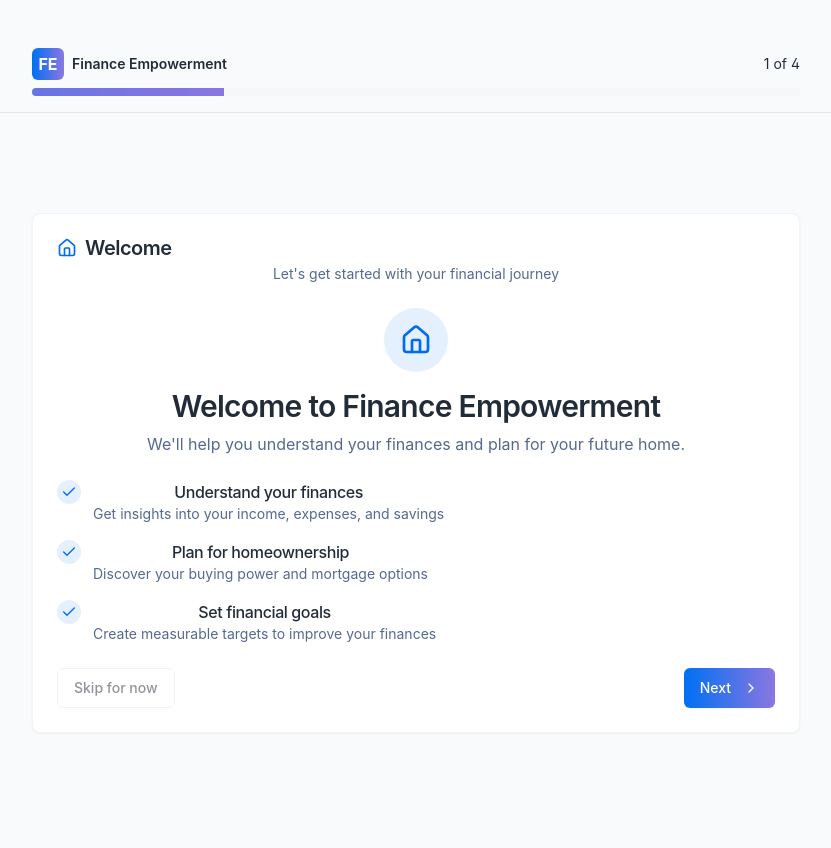
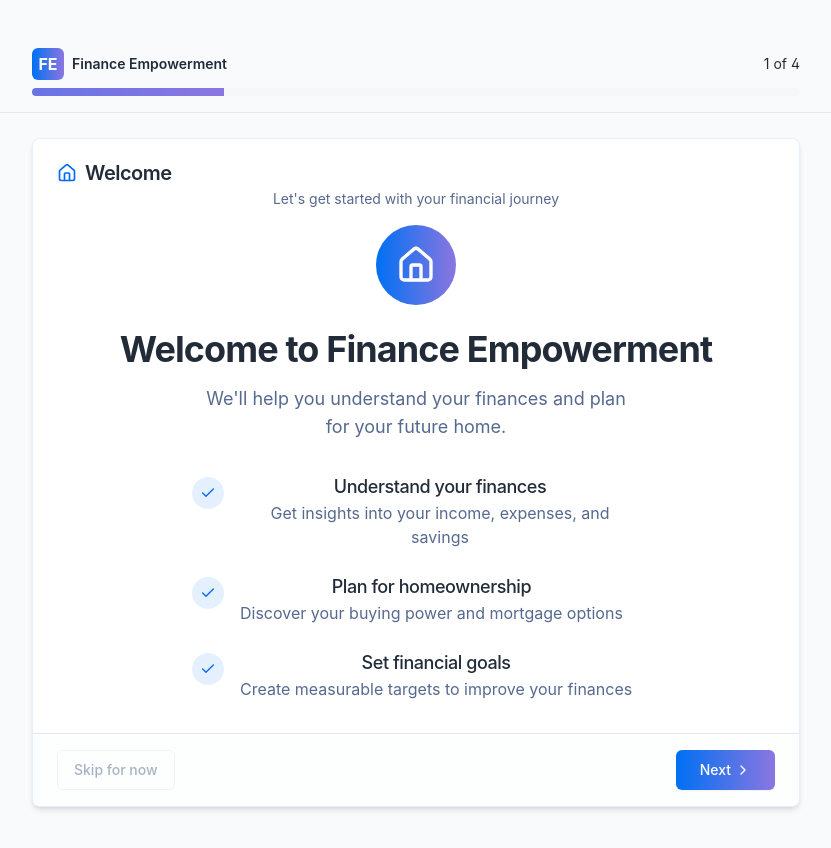
Before and after one commit to batterybuildsog1/homebuyer-empowerment-tool, a React (Vite) app: page /onboarding in a window 1280 px wide. Shown: the top 848 px of the page, without its empty margins (224-1055 px from the left). Built offline with nearby package versions, Linux system fonts and the light colour scheme.

Commit message:
Fix: Improve onboarding page layout
Adjust the layout of the onboarding page to improve aesthetics and consistency with other pages.

```diff
--- a/src/hooks/financial/useFinancialForm.ts
+++ b/src/hooks/financial/useFinancialForm.ts
@@ -1,4 +1,3 @@
-
 import { useState, useCallback, FormEvent } from 'react';
 import { DebtItem, DebtItems, SelectedFactors } from '@/context/mortgage/types';
 import { useMortgage } from '@/context/MortgageContext';
@@ -96,9 +95,20 @@ export const useFinancialForm = () => {
     }));
   }, [formData.debtItems]);
 
-  const handleFicoScoreChange = useCallback((value: number) => {
-    setFormData(prev => ({ ...prev, ficoScore: value }));
-  }, []);
+  const originalHandleFicoScoreChange = (value: number) => {
+    setFormData(prev => ({
+      ...prev,
+      ficoScore: value
+    }));
+  };
+
+  const handleFicoScoreChange = (value: number) => {
+    originalHandleFicoScoreChange(value);
+
+    // Add your additional logic here if needed
+    // For example:
+    console.log("FICO score changed:", value);
+  };
 
   // Form validation
   const validateForm = (): boolean => {
--- a/src/pages/ExpensesPage.tsx
+++ b/src/pages/ExpensesPage.tsx
@@ -12,7 +12,10 @@ const ExpensesPage = () => {
         <title>Expenses - Finance Tool</title>
       </Helmet>
       <PageLayout>
-        <Heading title="Expenses" subtitle="Track and manage your expenses" />
+        <div className="container py-6">
+          <Heading as="h1" size="xl" className="mb-6">Expenses</Heading>
+          <p className="text-muted-foreground mb-6">Track and manage your expenses</p>
+
           <div className="grid gap-4">
             <Card>
               <CardHeader>
@@ -26,6 +29,7 @@ const ExpensesPage = () => {
               </CardContent>
             </Card>
           </div>
+        </div>
       </PageLayout>
     </>
   );
--- a/src/pages/OnboardingPage.tsx
+++ b/src/pages/OnboardingPage.tsx
@@ -61,43 +61,54 @@ const OnboardingSteps = () => {
     switch (steps[currentStep].id) {
       case "welcome":
         return (
-          <div className="space-y-6">
+          <div className="space-y-8">
+            {/* Center aligned welcome content */}
             <div className="text-center">
-              <div className="w-16 h-16 bg-primary/10 rounded-full flex items-center justify-center mx-auto mb-4">
-                <Home className="h-8 w-8 text-primary" />
+              {/* Improved icon styling with gradient background */}
+              <div className="mx-auto w-20 h-20 bg-gradient-to-r from-primary-500 to-finance-purple rounded-full flex items-center justify-center mb-6">
+                <Home className="h-10 w-10 text-white" />
               </div>
-              <Heading as="h2" size="xl" className="mb-2">Welcome to Finance Empowerment</Heading>
-              <p className="text-muted-foreground">We'll help you understand your finances and plan for your future home.</p>
+              <Heading as="h2" size="2xl" className="mb-4">Welcome to Finance Empowerment</Heading>
+              <p className="text-muted-foreground text-lg max-w-md mx-auto">
+                We'll help you understand your finances and plan for your future home.
+              </p>
             </div>
 
-            <div className="space-y-4 mt-6">
-              <div className="flex items-start space-x-3">
-                <div className="bg-primary/10 p-1 rounded-full">
-                  <Check className="h-4 w-4 text-primary" />
+            {/* Feature list with improved styling */}
+            <div className="max-w-md mx-auto space-y-6">
+              <div className="flex items-start space-x-4">
+                <div className="flex-shrink-0 mt-1">
+                  <div className="bg-primary/10 p-2 rounded-full">
+                    <Check className="h-4 w-4 text-primary" />
+                  </div>
                 </div>
                 <div>
-                  <h3 className="font-medium">Understand your finances</h3>
-                  <p className="text-sm text-muted-foreground">Get insights into your income, expenses, and savings</p>
+                  <h3 className="font-medium text-lg">Understand your finances</h3>
+                  <p className="text-muted-foreground">Get insights into your income, expenses, and savings</p>
                 </div>
               </div>
 
-              <div className="flex items-start space-x-3">
-                <div className="bg-primary/10 p-1 rounded-full">
-                  <Check className="h-4 w-4 text-primary" />
+              <div className="flex items-start space-x-4">
+                <div className="flex-shrink-0 mt-1">
+                  <div className="bg-primary/10 p-2 rounded-full">
+                    <Check className="h-4 w-4 text-primary" />
+                  </div>
                 </div>
                 <div>
-                  <h3 className="font-medium">Plan for homeownership</h3>
-                  <p className="text-sm text-muted-foreground">Discover your buying power and mortgage options</p>
+                  <h3 className="font-medium text-lg">Plan for homeownership</h3>
+                  <p className="text-muted-foreground">Discover your buying power and mortgage options</p>
                 </div>
               </div>
 
-              <div className="flex items-start space-x-3">
-                <div className="bg-primary/10 p-1 rounded-full">
-                  <Check className="h-4 w-4 text-primary" />
+              <div className="flex items-start space-x-4">
+                <div className="flex-shrink-0 mt-1">
+                  <div className="bg-primary/10 p-2 rounded-full">
+                    <Check className="h-4 w-4 text-primary" />
+                  </div>
                 </div>
                 <div>
-                  <h3 className="font-medium">Set financial goals</h3>
-                  <p className="text-sm text-muted-foreground">Create measurable targets to improve your finances</p>
+                  <h3 className="font-medium text-lg">Set financial goals</h3>
+                  <p className="text-muted-foreground">Create measurable targets to improve your finances</p>
                 </div>
               </div>
             </div>
@@ -168,10 +179,10 @@ const OnboardingSteps = () => {
         </div>
       </header>
 
-      {/* Main content */}
+      {/* Main content with improved card styling */}
       <main className="flex-1 flex items-center justify-center p-6">
-        <Card className="w-full max-w-3xl">
-          <CardHeader>
+        <Card className="w-full max-w-3xl shadow-md border-primary/10">
+          <CardHeader className="pb-4">
             <div className="flex items-center gap-2">
               {React.createElement(steps[currentStep].icon, { className: "h-5 w-5 text-primary" })}
               <CardTitle>{steps[currentStep].title}</CardTitle>
@@ -179,23 +190,24 @@ const OnboardingSteps = () => {
             <CardDescription>{steps[currentStep].description}</CardDescription>
           </CardHeader>
 
-          <CardContent>
+          <CardContent className="pb-8">
             {renderStepContent()}
           </CardContent>
 
-          <CardFooter className="flex justify-between">
+          <CardFooter className="flex justify-between py-4 border-t bg-muted/20">
             <Button
               variant="outline"
               onClick={() => navigate("/dashboard")}
               disabled={currentStep === 0}
+              className="text-muted-foreground hover:text-foreground"
             >
               Skip for now
             </Button>
-            <Button onClick={handleNextStep}>
+            <Button onClick={handleNextStep} className="gap-1 px-6">
               {currentStep < steps.length - 1 ? (
-                <>Next <ChevronRight className="h-4 w-4 ml-1" /></>
+                <>Next <ChevronRight className="h-4 w-4" /></>
               ) : (
-                <>Complete <Check className="h-4 w-4 ml-1" /></>
+                <>Complete <Check className="h-4 w-4" /></>
               )}
             </Button>
           </CardFooter>
```
Lines whose indentation alone changed are shown as unchanged.
